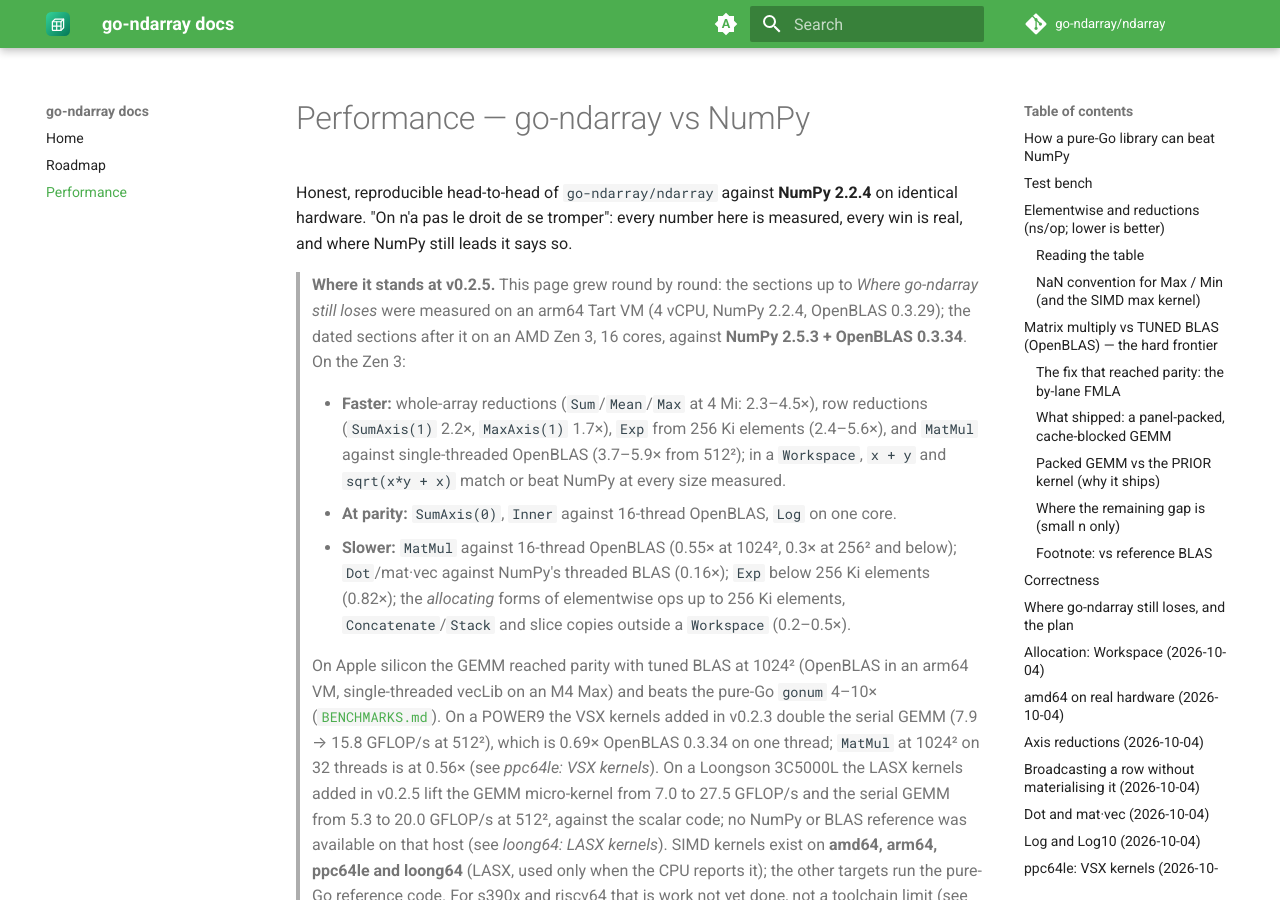
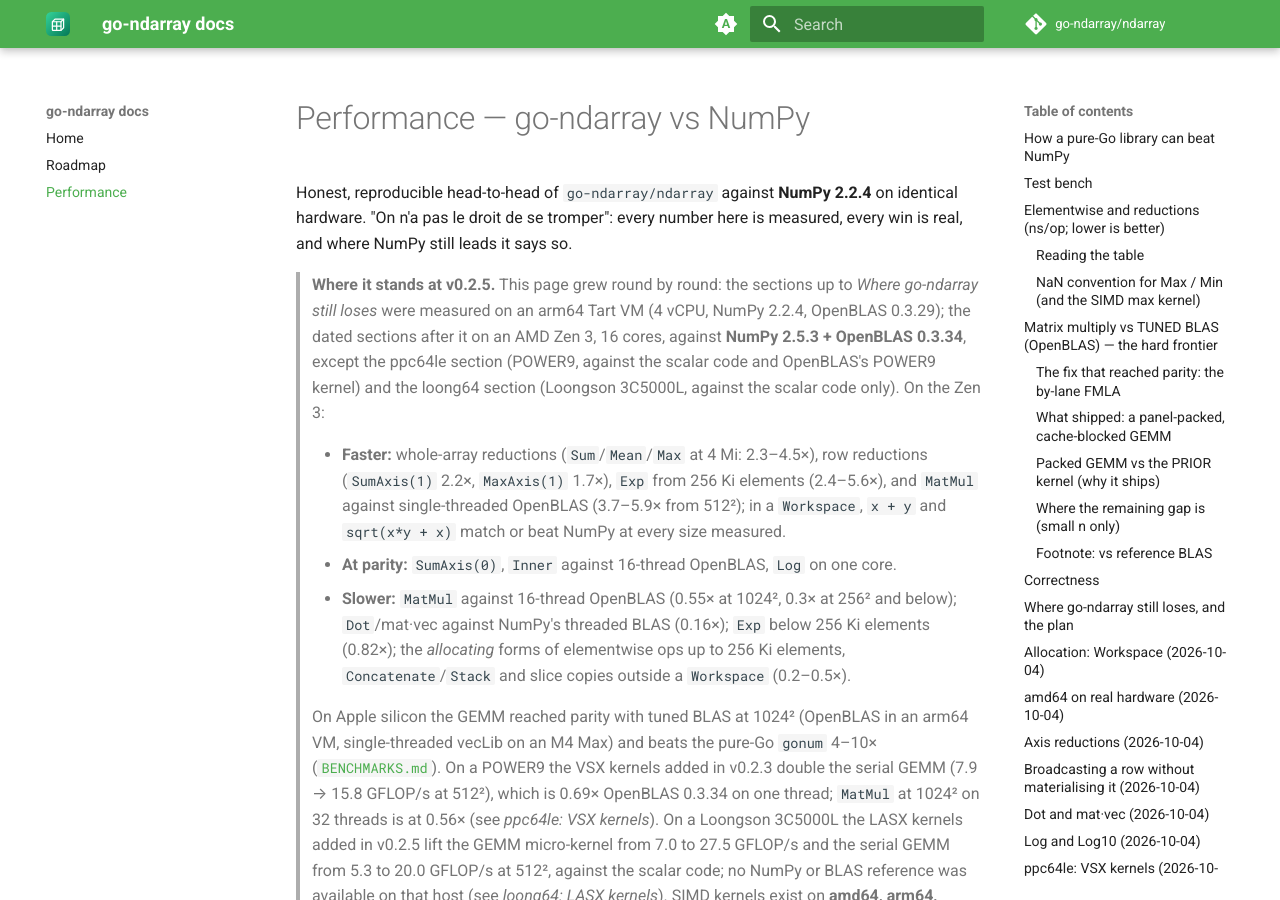
Before and after one commit to go-ndarray/docs, an MkDocs documentation site: the page built from docs/performance.md, in a window 1280 px wide and 900 px high. Built offline with MkDocs 1.6.1 and Material for MkDocs 9.7.7, drawn with Linux system fonts in a browser that asks for light colours; comment, search, counter and statistics services are not loaded; the version menu is left out.

Commit message:
performance: name the hosts of the ppc64le and loong64 sections in the summary (#12)
The summary said every dated section was measured on the Zen 3; the ppc64le
section is POWER9 and the loong64 section a Loongson 3C5000L.

Co-authored-by: Claude Opus 5.5 <noreply@anthropic.com>

```diff
--- a/docs/performance.md
+++ b/docs/performance.md
@@ -7,7 +7,10 @@ here is measured, every win is real, and where NumPy still leads it says so.
 > **Where it stands at v0.2.5.** This page grew round by round: the sections
 > up to *Where go-ndarray still loses* were measured on an arm64 Tart VM
 > (4 vCPU, NumPy 2.2.4, OpenBLAS 0.3.29); the dated sections after it on an
-> AMD Zen 3, 16 cores, against **NumPy 2.5.3 + OpenBLAS 0.3.34**. On the Zen 3:
+> AMD Zen 3, 16 cores, against **NumPy 2.5.3 + OpenBLAS 0.3.34**, except the
+> ppc64le section (POWER9, against the scalar code and OpenBLAS's POWER9
+> kernel) and the loong64 section (Loongson 3C5000L, against the scalar code
+> only). On the Zen 3:
 >
 > - **Faster:** whole-array reductions (`Sum`/`Mean`/`Max` at 4 Mi: 2.3–4.5×),
 >   row reductions (`SumAxis(1)` 2.2×, `MaxAxis(1)` 1.7×), `Exp` from 256 Ki
```
